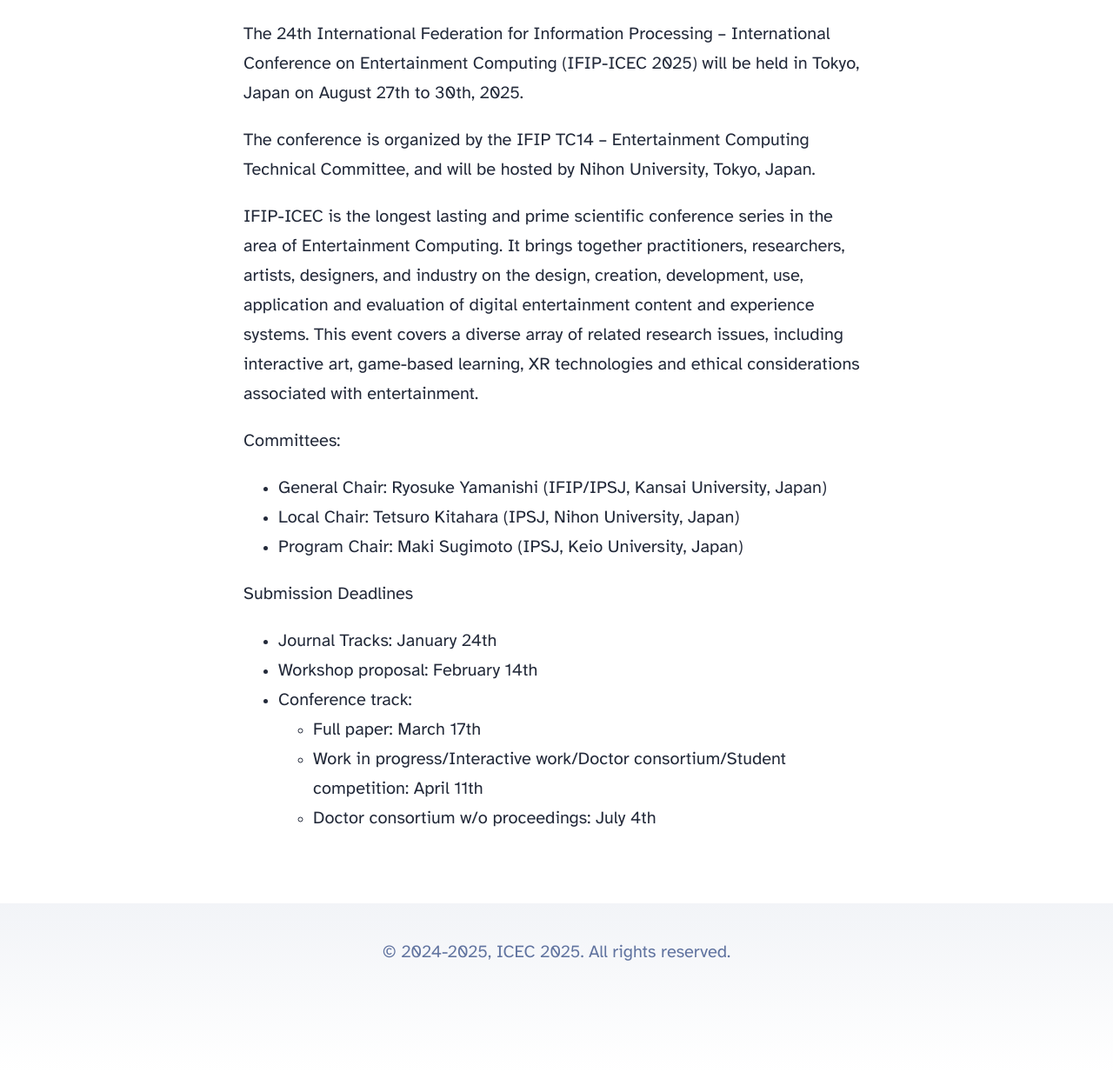
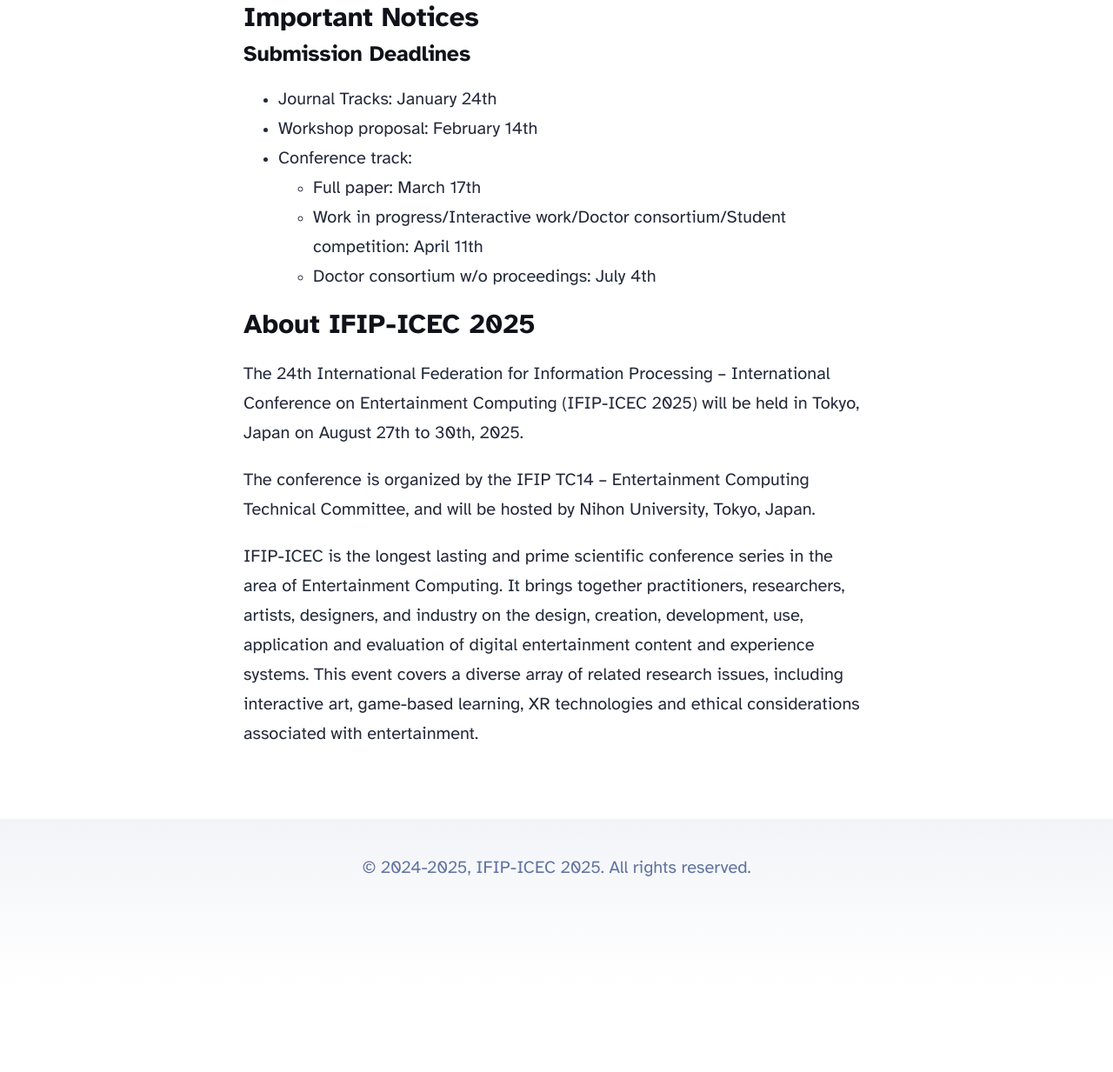
Before and after one commit to matsumur/icec2025, an Astro site: page / in a window 1280 px wide. Shown: the part 617-1850 px from the top of the page at 87% size. After the commit the page ends 1753 px from the top, so only its background shows below. Built offline with nearby package versions, Linux system fonts and the light colour scheme; Astro itself is replaced by a stand-in of ours.

Commit message:
update index

```diff
--- a/src/components/Footer.astro
+++ b/src/components/Footer.astro
@@ -3,7 +3,7 @@
 ---
 
 <footer>
-	&copy; 2024-2025, ICEC 2025. All rights reserved.
+	&copy; 2024-2025, IFIP-ICEC 2025. All rights reserved.
 	<!-- <div class="social-links">
 		<a href="https://m.webtoo.ls/@astro" target="_blank">
 			<span class="sr-only">Follow Astro on Mastodon</span>
--- a/src/pages/index.astro
+++ b/src/pages/index.astro
@@ -15,6 +15,21 @@
 		<Header />
 		<main>
 			<Image src="/logoICEC.svg" alt="ICEC logo" width="751" height="490"  />
+
+			<h4>Important Notices</h4>
+			<h5>Submission Deadlines</h5>
+			<ul>
+				<li>Journal Tracks: January 24th</li>
+				<li>Workshop proposal: February 14th</li>
+				<li>Conference track:</li>
+				<ul>
+					<li>Full paper: March 17th</li>
+					<li>Work in progress/Interactive work/Doctor consortium/Student competition: April 11th</li>
+					<li>Doctor consortium w/o proceedings: July 4th</li>
+				</ul>
+			</ul>
+
+			<h4>About IFIP-ICEC 2025</h4>
 			<p>
 				The 24th International Federation for Information Processing –
 				International Conference on Entertainment Computing (IFIP-ICEC 2025)
@@ -31,23 +46,7 @@
 			 This event covers a diverse array of related research issues, including interactive art, game-based learning,
 			 XR technologies and ethical considerations associated with entertainment.
 			</p>
-			<p>Committees:</p>
-			<ul>
-				<li>General Chair: Ryosuke Yamanishi (IFIP/IPSJ, Kansai University, Japan)</li>
-				<li>Local Chair: Tetsuro Kitahara (IPSJ, Nihon University, Japan)</li>
-				<li>Program Chair: Maki Sugimoto (IPSJ, Keio University, Japan)</li>
-			</ul>
-			<p>Submission Deadlines</p>
-			<ul>
-				<li>Journal Tracks: January 24th</li>
-				<li>Workshop proposal: February 14th</li>
-				<li>Conference track:</li>
-				<ul>
-					<li>Full paper: March 17th</li>
-					<li>Work in progress/Interactive work/Doctor consortium/Student competition: April 11th</li>
-					<li>Doctor consortium w/o proceedings: July 4th</li>
-				</ul>
-			</ul>
+
 
 
 
```
